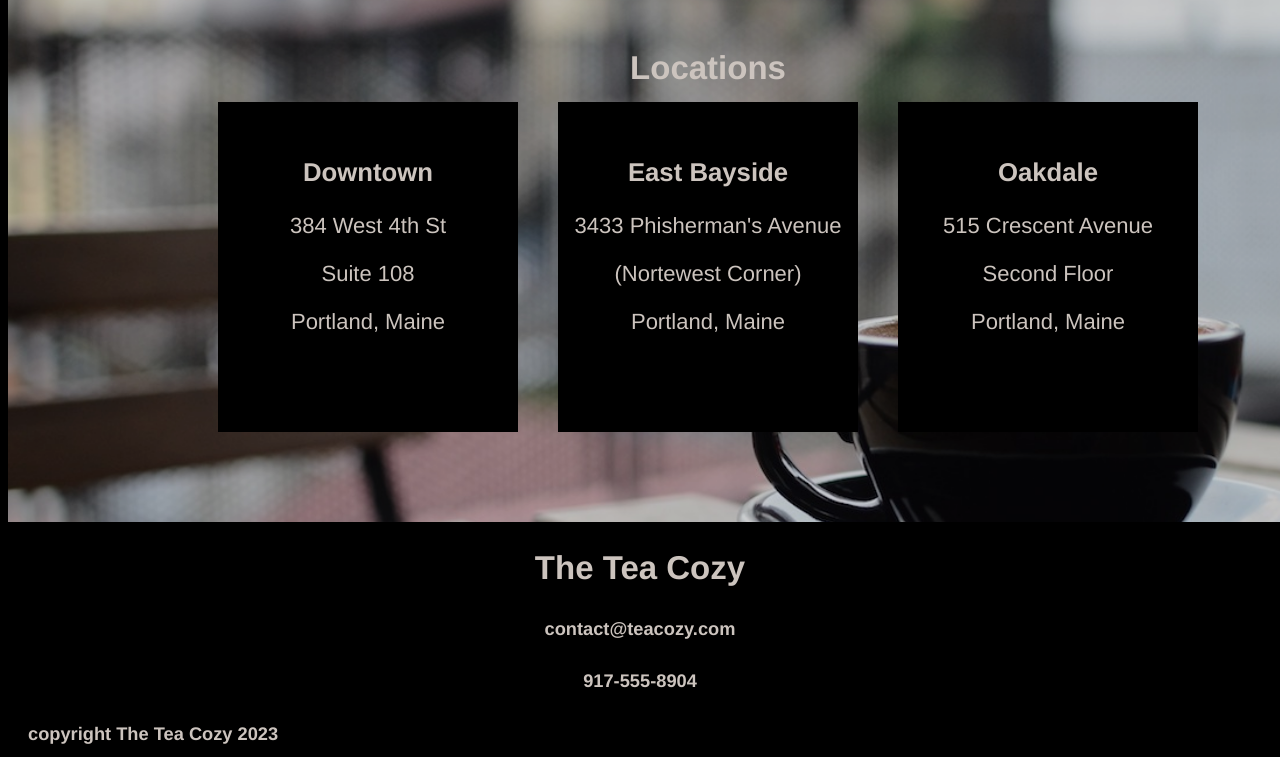
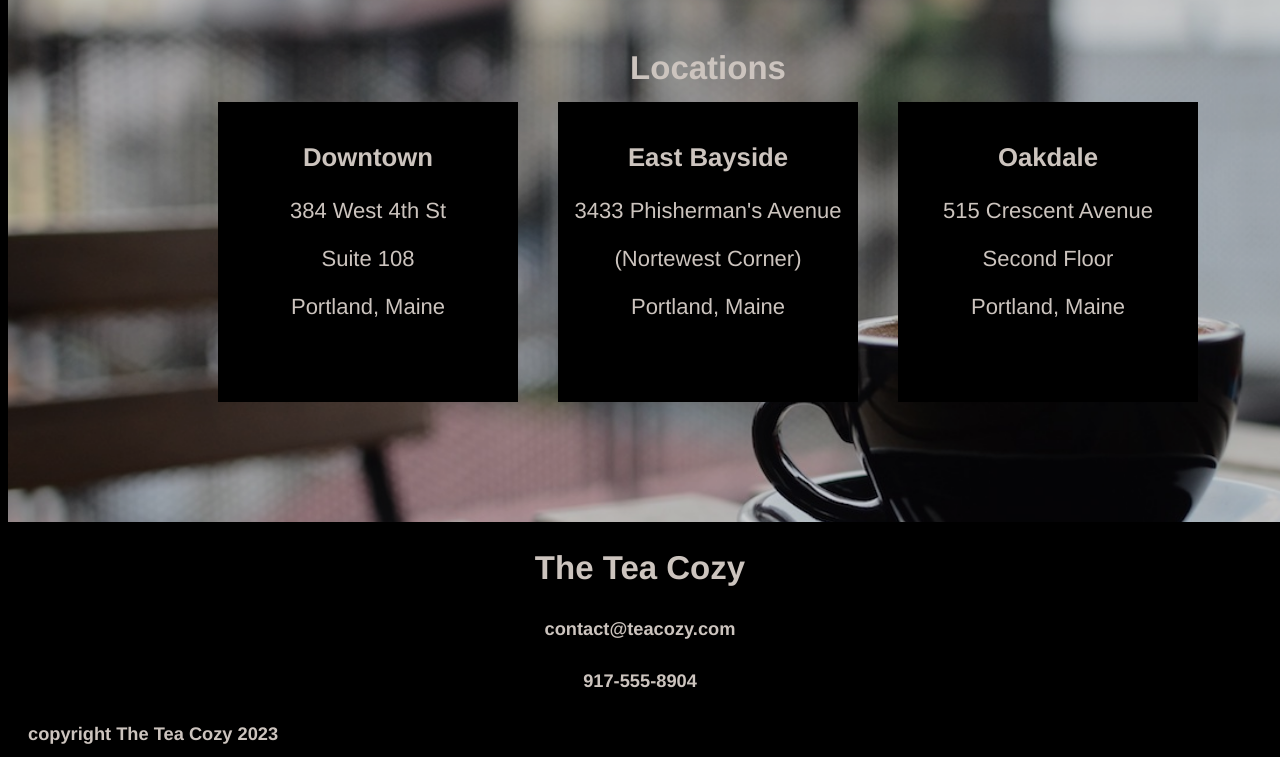
Before and after one commit to Kyonako/teacozy, a plain HTML site: page index.html in a window 1280 px wide. Shown: the part 1436-2193 px from the top of the page. Drawn offline with Linux system fonts and the light colour scheme.

Commit message:
Update styles.css

```diff
--- a/styles.css
+++ b/styles.css
@@ -131,7 +131,7 @@ nav li {
 .local {
     width: 300px;
     height: 270px;
-    padding: 30px 0;
+    padding: 15px 0;
     background-color: black;
     margin: 15px 20px;
     align-items: center;
```
